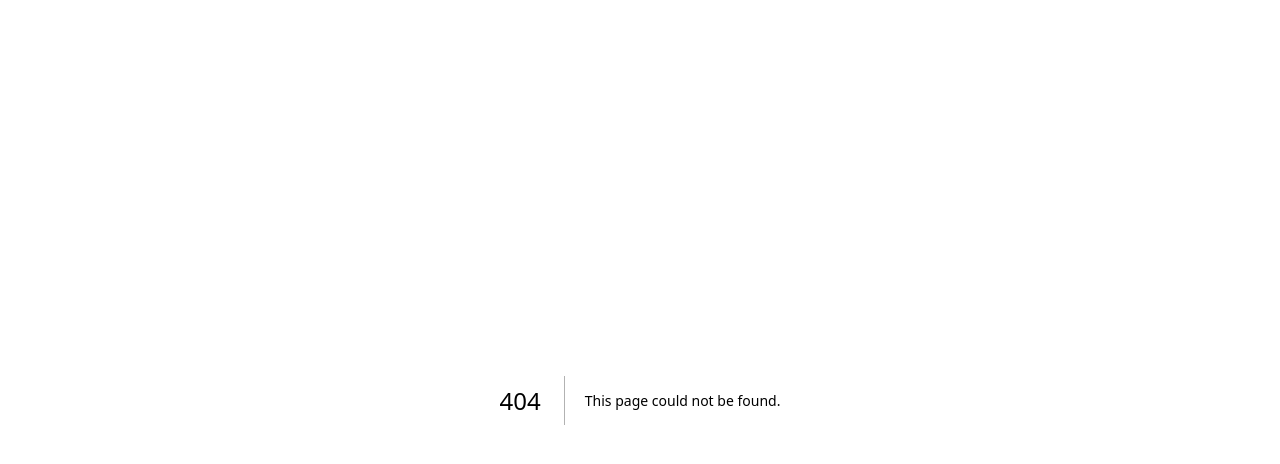
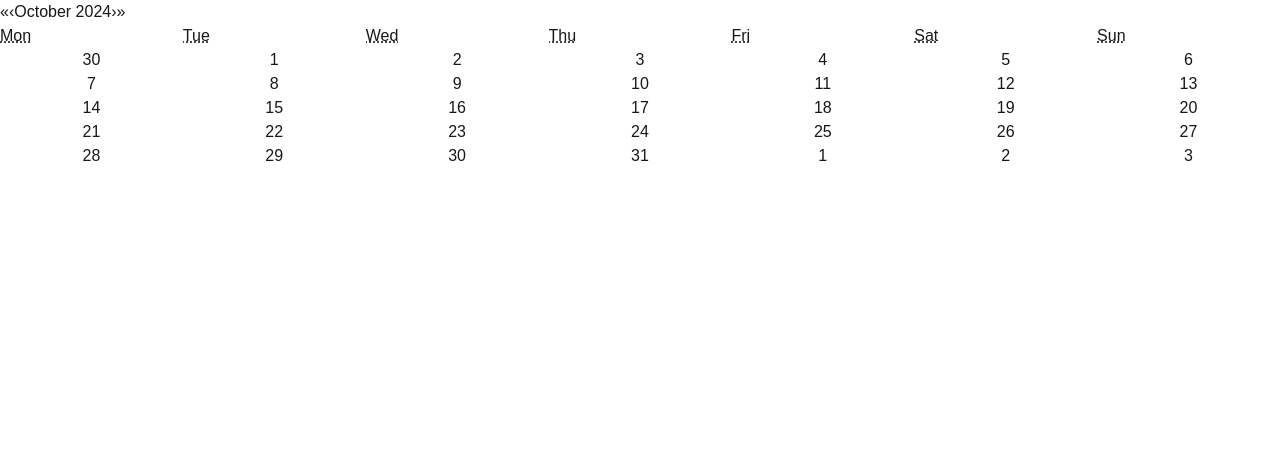
Before and after one commit to SKT-5CEAN/front-end, a Next.js app: page /calendar in a window 1280 px wide. Before the commit this address had no page. Shown: the top 464 px of the page. Built offline with nearby package versions, Linux system fonts and the light colour scheme.

Commit message:
DEV-65 feat: 기본 Calendar 세팅

```diff
--- /dev/null
+++ b/src/app/calendar/page.tsx
@@ -0,0 +1,11 @@
+import MainCalendar from "@/components/Calendar/MainCalendar";
+
+function CalendarPage() {
+  return (
+    <div>
+      <MainCalendar />
+    </div>
+  );
+}
+
+export default CalendarPage;
--- /dev/null
+++ b/src/components/Calendar/MainCalendar.tsx
@@ -0,0 +1,7 @@
+import Calendar from "react-calendar";
+
+function MainCalendar() {
+  return <Calendar />;
+}
+
+export default MainCalendar;
```
